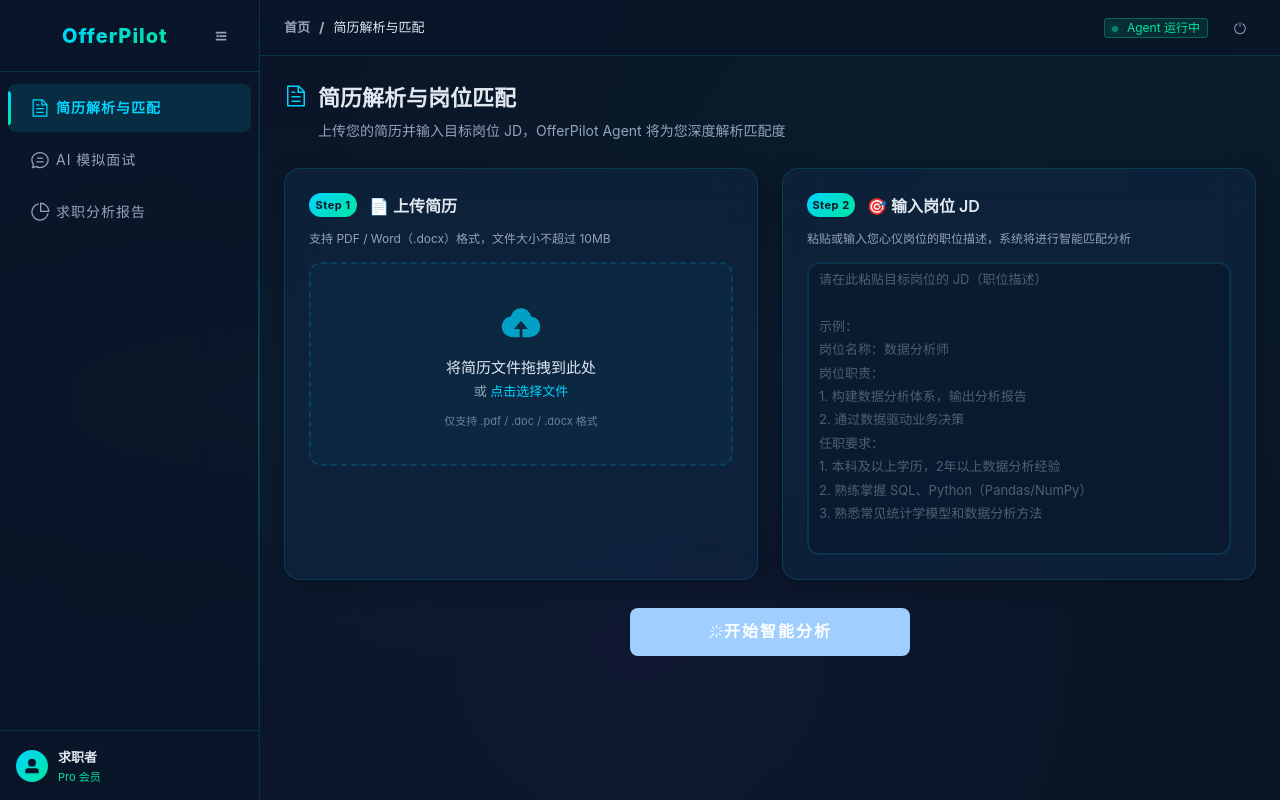
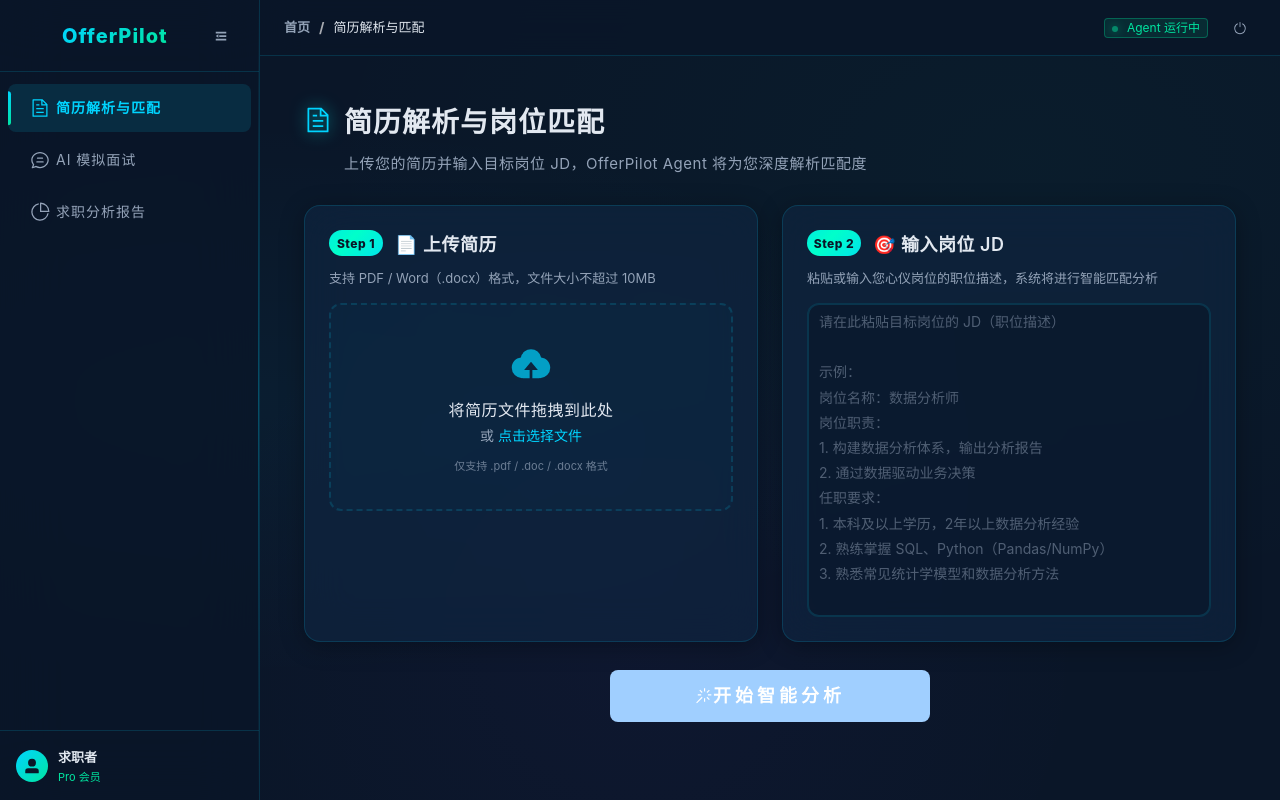
Before and after one commit to jinming-lv/offerpilot_project, a Vue app in the folder frontend/: page /#/upload in a window 1280 px wide. Built offline with nearby package versions, Linux system fonts and the light colour scheme.

Commit message:
UI页面优化

```diff
--- a/frontend/src/views/UploadView.vue
+++ b/frontend/src/views/UploadView.vue
@@ -322,32 +322,67 @@
 </script>
 
 <style scoped>
+<style scoped>
+:host {
+  /* 升级为更鲜艳的荧光色 */
+  --accent-cyan-bright: #00ffff;
+  --accent-teal-bright: #00ffca;
+  --text-secondary-bright: #a0aec0;
+  /* 定义发光效果 */
+  --glow-cyan: 0 0 15px rgba(0, 255, 255, 0.5);
+  --glow-teal: 0 0 15px rgba(0, 255, 202, 0.4);
+}
+
+/* 关键帧动画：卡片轻微浮动 */
+@keyframes float {
+  0% { transform: translateY(0px); }
+  50% { transform: translateY(-4px); }
+  100% { transform: translateY(0px); }
+}
+
+/* 关键帧动画：分析按钮呼吸发光 */
+@keyframes btnGlow {
+  0%, 100% { box-shadow: 0 0 10px rgba(0, 212, 255, 0.5); }
+  50% { box-shadow: 0 0 25px rgba(0, 212, 255, 0.8); }
+}
+
+/* 关键帧动画：Step 标签流光 */
+@keyframes stepShine {
+  0% { background-position: 0% 50%; }
+  100% { background-position: 100% 50%; }
+}
 .upload-view {
   max-width: 1200px;
   margin: 0 auto;
+  font-family: -apple-system, BlinkMacSystemFont, 'Segoe UI', Roboto, 'Helvetica Neue', 'PingFang SC', 'Microsoft YaHei', sans-serif;
+  -webkit-font-smoothing: antialiased;
+  padding: 20px;
 }
 
 /* 页面标题 */
 .page-header {
-  margin-bottom: 28px;
+  margin-bottom: 32px; /* 稍微增加底部留白 */
 }
 .page-title {
-  font-size: 22px;
-  font-weight: 700;
+  font-size: 28px; /* 从 22px 放大到 28px */
+  font-weight: 800; /* 加粗 */
+  letter-spacing: 1px; /* 增加呼吸感 */
   display: flex;
   align-items: center;
-  gap: 10px;
+  gap: 12px;
   color: var(--text-primary);
-  margin-bottom: 8px;
+  margin-bottom: 12px;
 }
 .title-icon {
   color: var(--accent-cyan);
-  font-size: 24px;
+  font-size: 28px;
+  filter: drop-shadow(0 0 8px rgba(0, 255, 255, 0.6));
 }
 .page-desc {
   color: var(--text-secondary);
-  font-size: 14px;
-  margin-left: 34px;
+  font-size: 15px; /* 从 14px 放大到 15px */
+  margin-left: 40px;
+  letter-spacing: 0.5px;
 }
 
 /* 双栏布局 */
@@ -366,25 +401,31 @@
   margin-bottom: 12px;
 }
 .panel-header h3 {
-  font-size: 16px;
+  font-size: 18px; /* 从 16px 放大到 18px */
   font-weight: 600;
   color: var(--text-primary);
+  letter-spacing: 0.5px;
 }
 .panel-step {
   display: inline-flex;
   align-items: center;
   justify-content: center;
-  width: 48px;
-  height: 24px;
-  background: var(--gradient-accent);
+  width: 54px; /* 稍微加宽 */
+  height: 26px; /* 稍微加高 */
+  /* 升级为更亮的渐变并增加流光背景尺寸 */
+  background: linear-gradient(135deg, #00d4ff, #00ffca, #00d4ff);
+  background-size: 200% 200%;
+  animation: stepShine 3s linear infinite;
   color: #0a1628;
-  font-size: 11px;
-  font-weight: 700;
-  border-radius: 12px;
+  font-size: 12px;
+  font-weight: 800; /* 加粗 */
+  border-radius: 13px;
   letter-spacing: 0.5px;
+  /* 增加发光 */
+  box-shadow: var(--glow-cyan);
 }
 .panel-hint {
-  font-size: 12px;
+  font-size: 13px; /* 从 12px 放大到 13px，提升可读性 */
   color: var(--text-secondary);
   margin-bottom: 16px;
 }
@@ -393,16 +434,29 @@
 .resume-uploader :deep(.el-upload) {
   width: 100%;
 }
+/* 修改：上传拖拽区基础样式 */
 .resume-uploader :deep(.el-upload-dragger) {
-  background: rgba(0, 212, 255, 0.03);
+  background: rgba(0, 212, 255, 0.02);
   border: 2px dashed var(--border-glass);
   border-radius: var(--radius-md);
   padding: 36px 24px;
   transition: all 0.3s ease;
+  overflow: hidden;
+  position: relative;
 }
+
+/* 修改：上传拖拽区悬停效果，改为荧光蓝边框和内发光 */
 .resume-uploader :deep(.el-upload-dragger:hover) {
-  border-color: rgba(0, 212, 255, 0.5);
-  background: rgba(0, 212, 255, 0.06);
+  border-color: var(--accent-cyan-bright);
+  background: rgba(0, 212, 255, 0.08);
+  box-shadow: inset 0 0 15px rgba(0, 255, 255, 0.1);
+}
+
+/* 修改：上传图标增加悬停时的动画 */
+.resume-uploader :deep(.el-upload-dragger:hover .upload-icon) {
+  animation: float 1.5s ease-in-out infinite;
+  color: var(--accent-cyan-bright);
+  opacity: 1;
 }
 .upload-placeholder {
   display: flex;
@@ -421,11 +475,13 @@
   gap: 4px;
 }
 .upload-primary {
-  font-size: 15px;
+  font-size: 16px; /* 从 15px 放大 */
+  font-weight: 500;
   color: var(--text-primary);
+  letter-spacing: 0.5px;
 }
 .upload-secondary {
-  font-size: 13px;
+  font-size: 14px; /* 从 13px 放大 */
   color: var(--text-secondary);
 }
 .upload-secondary em {
@@ -448,13 +504,19 @@
   align-items: center;
   gap: 12px;
   padding: 14px 16px;
-  background: rgba(0, 229, 160, 0.06);
-  border: 1px solid rgba(0, 229, 160, 0.2);
+  /* 升级：纯色背景改为更亮的渐变内阴影 */
+  background: rgba(0, 229, 160, 0.03);
+  box-shadow: inset 0 0 10px rgba(0, 255, 202, 0.1);
+  /* 升级：荧光绿边框 */
+  border: 1px solid rgba(0, 255, 202, 0.4);
   border-radius: var(--radius-sm);
+  /* 整体加个外发光 */
+  box-shadow: 0 0 15px rgba(0, 255, 202, 0.15);
 }
 .preview-icon {
   font-size: 28px;
-  color: var(--accent-teal);
+  color: var(--accent-teal-bright);
+  filter: drop-shadow(0 0 5px rgba(0, 255, 202, 0.5));
 }
 .preview-info {
   flex: 1;
@@ -525,17 +587,20 @@
   background: rgba(10, 22, 40, 0.6);
   border: 1px solid var(--border-glass);
   color: var(--text-primary);
-  font-size: 13px;
-  line-height: 1.8;
+  font-size: 14px; /* 从 13px 放大到 14px */
+  line-height: 1.8; /* 保持行高，让长文本呼吸更顺畅 */
   border-radius: var(--radius-md);
   resize: none;
+  font-family: inherit; /* 继承外层的现代字体 */
 }
 .jd-textarea :deep(.el-textarea__inner:hover) {
-  border-color: rgba(0, 212, 255, 0.4);
+  border-color: rgba(0, 212, 255, 0.5);
 }
 .jd-textarea :deep(.el-textarea__inner:focus) {
-  border-color: var(--accent-cyan);
-  box-shadow: 0 0 0 1px rgba(0, 212, 255, 0.2);
+  border-color: var(--accent-cyan-bright);
+  /* 升级：聚焦时增加外发光，更有掌控感 */
+  box-shadow: var(--glow-cyan);
+  background: rgba(10, 22, 40, 0.8); /* 聚焦时背景更实，利于阅读 */
 }
 .jd-textarea :deep(.el-textarea__inner::placeholder) {
   color: var(--text-secondary);
@@ -559,14 +624,15 @@
   text-align: center;
   margin-bottom: 28px;
 }
+/* 分析按钮 */
 .analyze-btn {
-  width: 280px;
-  height: 48px;
-  font-size: 16px;
-  letter-spacing: 2px;
+  width: 320px; /* 从 280px 稍微加宽，更有分量 */
+  height: 52px; /* 从 48px 加高 */
+  font-size: 18px; /* 从 16px 放大 */
+  font-weight: 600;
+  letter-spacing: 4px; /* 显著增加按钮文字间距，高级感来源 */
   border-radius: var(--radius-sm);
 }
-
 /* 全屏分析遮罩 */
 .analysis-overlay {
   position: fixed;
```
